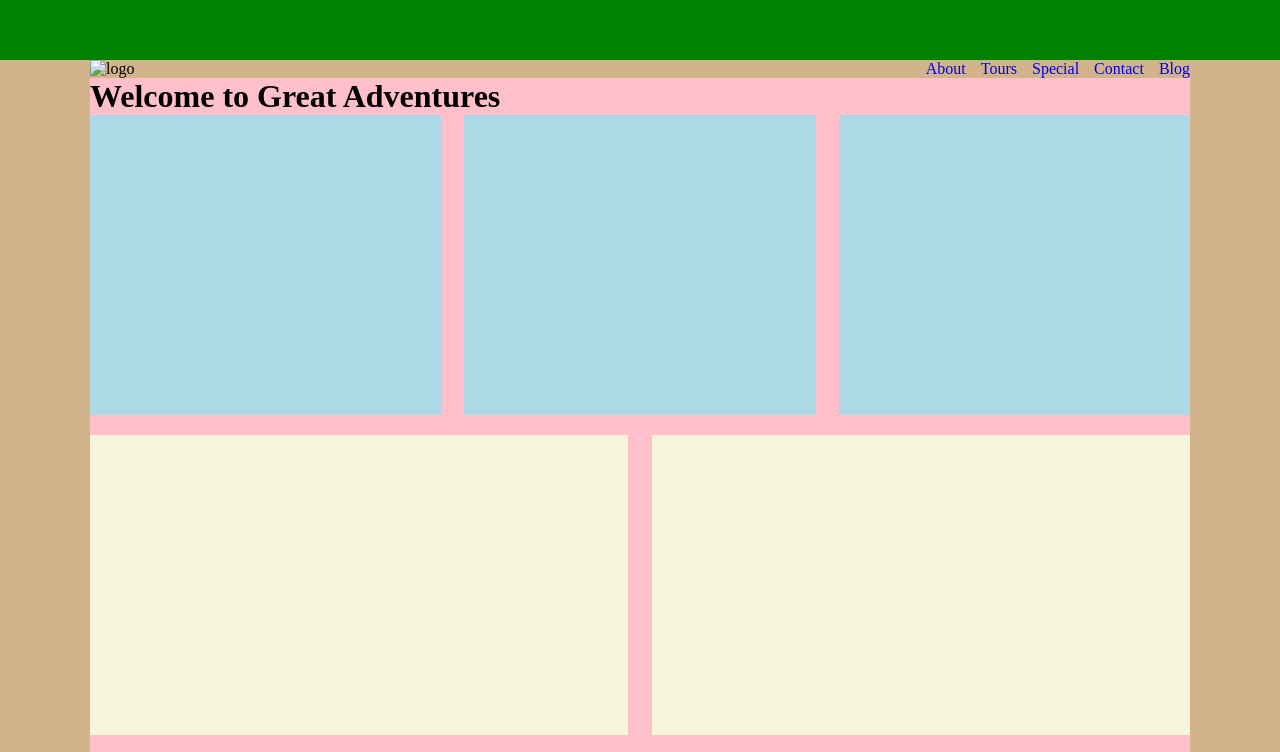
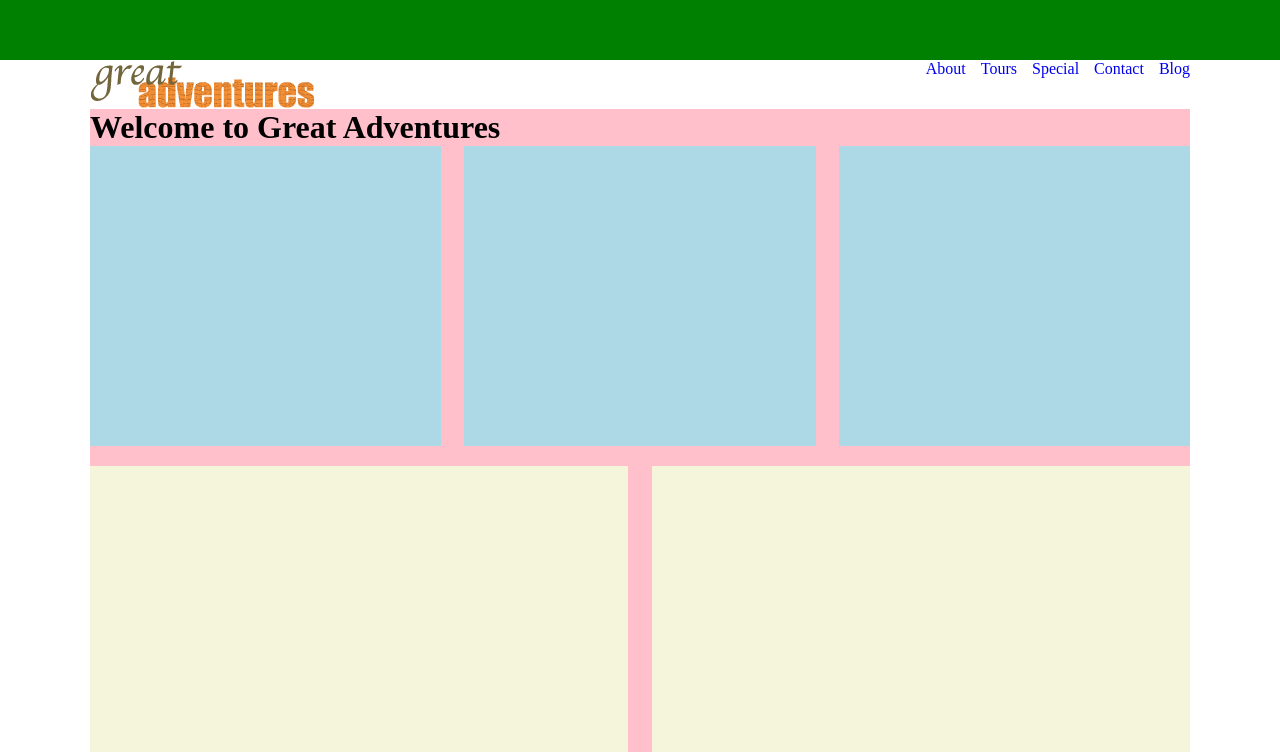
Before and after one commit to Nightscrawl/it270-travel, a plain HTML site: page index.html in a window 1280 px wide. Shown: the top 752 px of the page. Drawn offline with nearby package versions, Linux system fonts and the light colour scheme.

Commit message:
logo
adds logo
removes bg colors from body, header

```diff
--- a/css/style.css
+++ b/css/style.css
@@ -14,13 +14,13 @@ html {
 
 body {
     font-size: 1rem;
-    background: tan;
+    /* background: tan; */
 }
 
 
 header {
     /* height: 200px; */
-    background: yellow;
+    /* background: yellow; */
 }
 
 nav {
--- a/index.html
+++ b/index.html
@@ -26,7 +26,7 @@
             <div class="top-row"></div>
 
             <div class="inner">
-                <img class="logo" src="" alt="logo" />
+                <img class="logo" src="img/adventure-logo.png" alt="logo" />
 
                 <nav>
                     <button class="nav-button">Toggle Navigation</button>
```
Also changed, not shown: img/adventure-logo.png (added), img/bison.jpg (added), img/bison2.jpg (added), img/cactus.jpg (added), img/female copy.jpg (added), img/female.jpg (added), img/male copy.png (added), img/male.png (added), img/mamouth.jpg (added), img/not-water.jpg (added), img/people2.jpg (added), img/village.jpg (added), img/yellowstone-cropped.jpg (added), img/yellowstone-cropped2.jpg (added), 1 more files.
